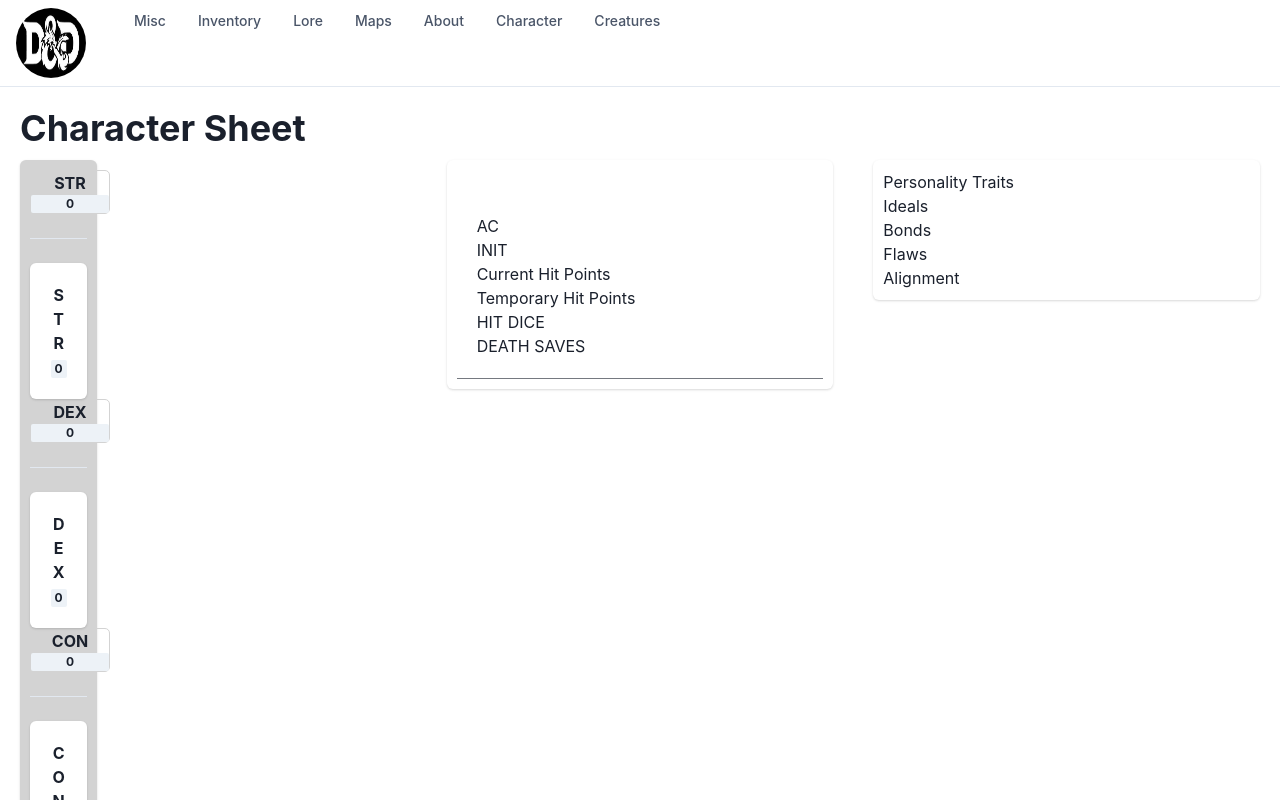
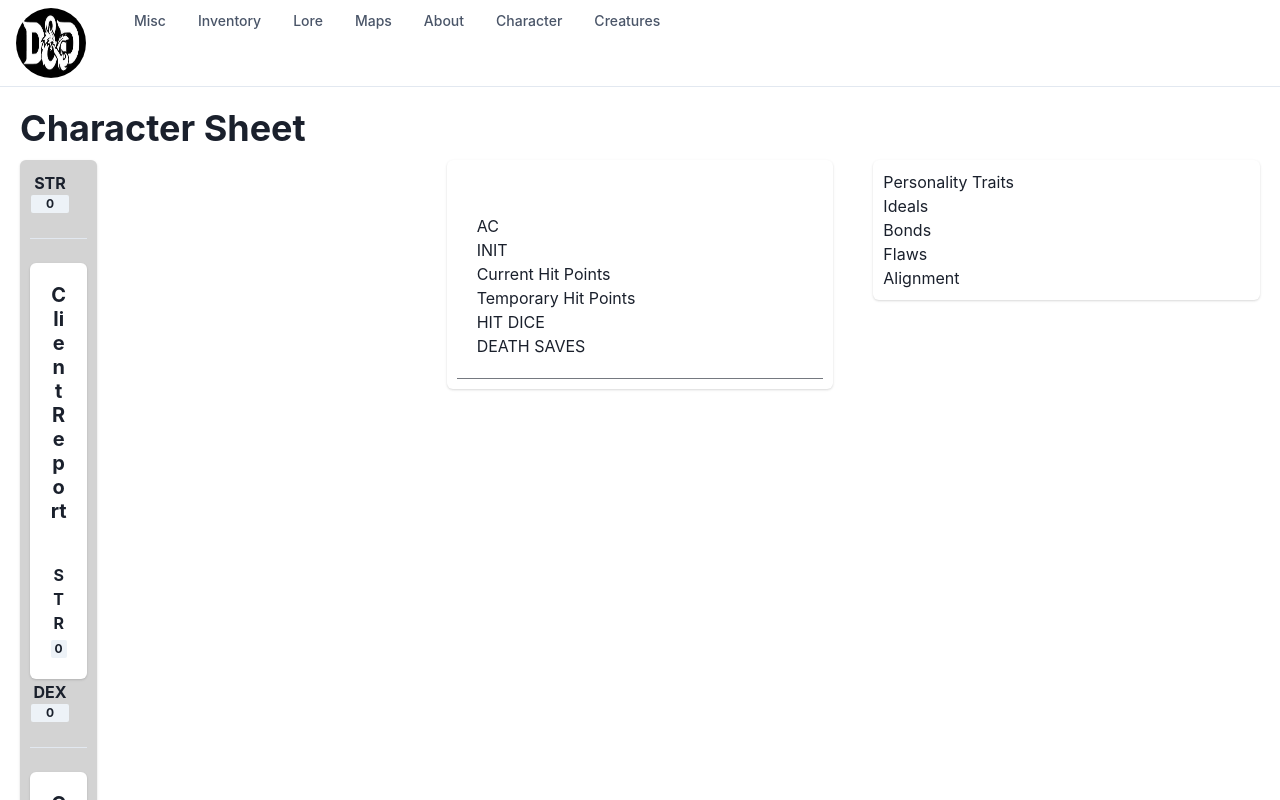
Before and after one commit to Napiorski/rpg-player-app, a Next.js app: page /character in a window 1280 px wide. Shown: the top 800 px of the page. Built offline with nearby package versions, Linux system fonts and the light colour scheme.

Commit message:
small changes to design

```diff
--- a/components/stat-card/index.tsx
+++ b/components/stat-card/index.tsx
@@ -1,5 +1,12 @@
 import * as React from "react";
-import { Card, Badge, Box, CardBody } from "@chakra-ui/react";
+import {
+  Card,
+  Badge,
+  Box,
+  CardBody,
+  CardHeader,
+  Heading,
+} from "@chakra-ui/react";
 import styled from "@emotion/styled";
 
 const StyledCard = styled.div`
@@ -9,9 +16,10 @@ const StyledCard = styled.div`
   flex-direction: column;
   border: 1px solid lightGrey;
   border-radius: 5px;
-  width: 80px;
+  width: 40px;
+  font-weight: bold;
+  text-align: center;
 `;
-
 interface StatCardProps {
   quantifier: number;
   title: string;
@@ -34,6 +42,9 @@ export function StatCard({ quantifier, title }: StatCardProps) {
       </div>
       <Box>
         <Card>
+          <CardHeader>
+            <Heading size="md">Client Report</Heading>
+          </CardHeader>
           <CardBody>
             {title}
             <br />
```
